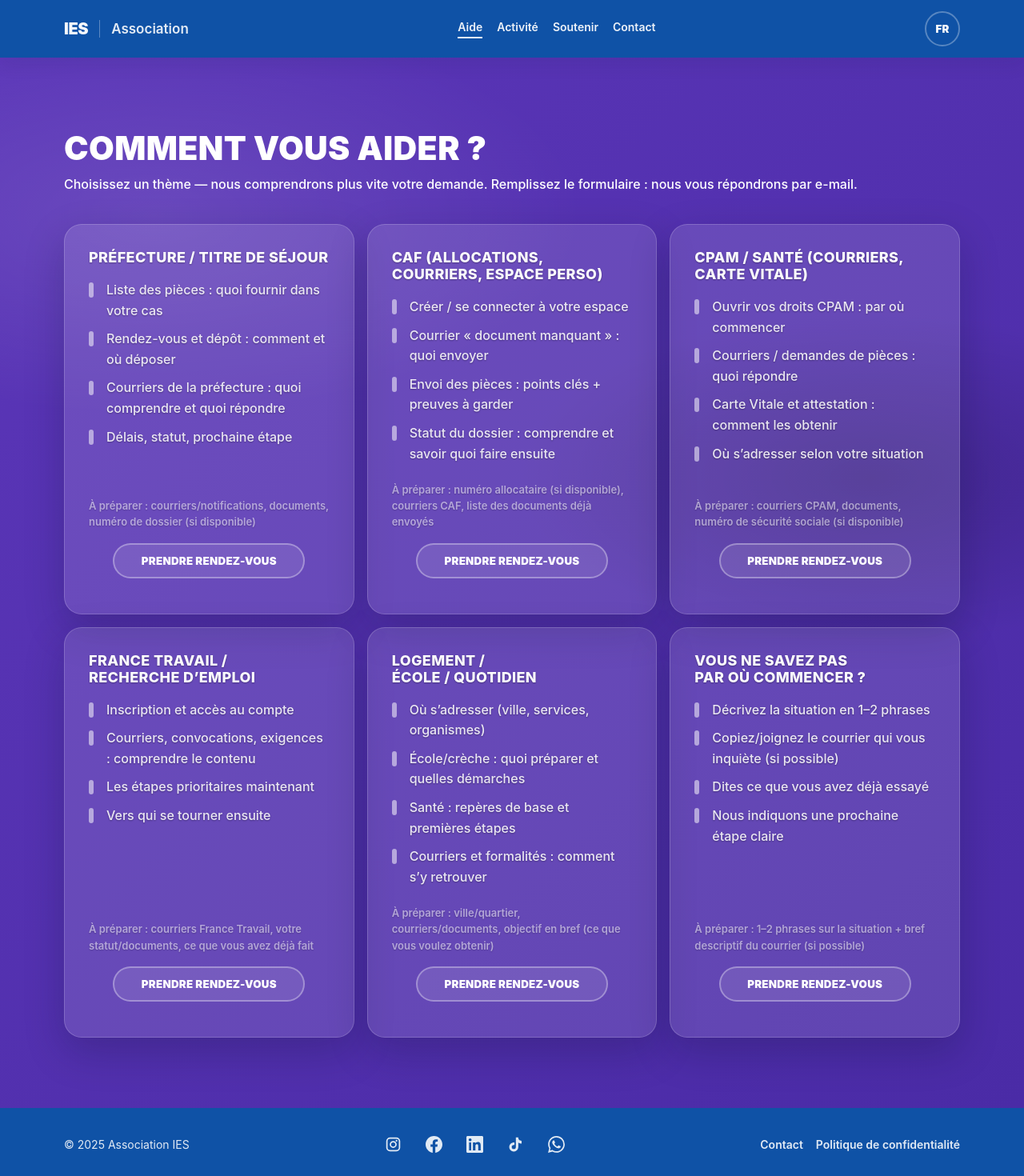
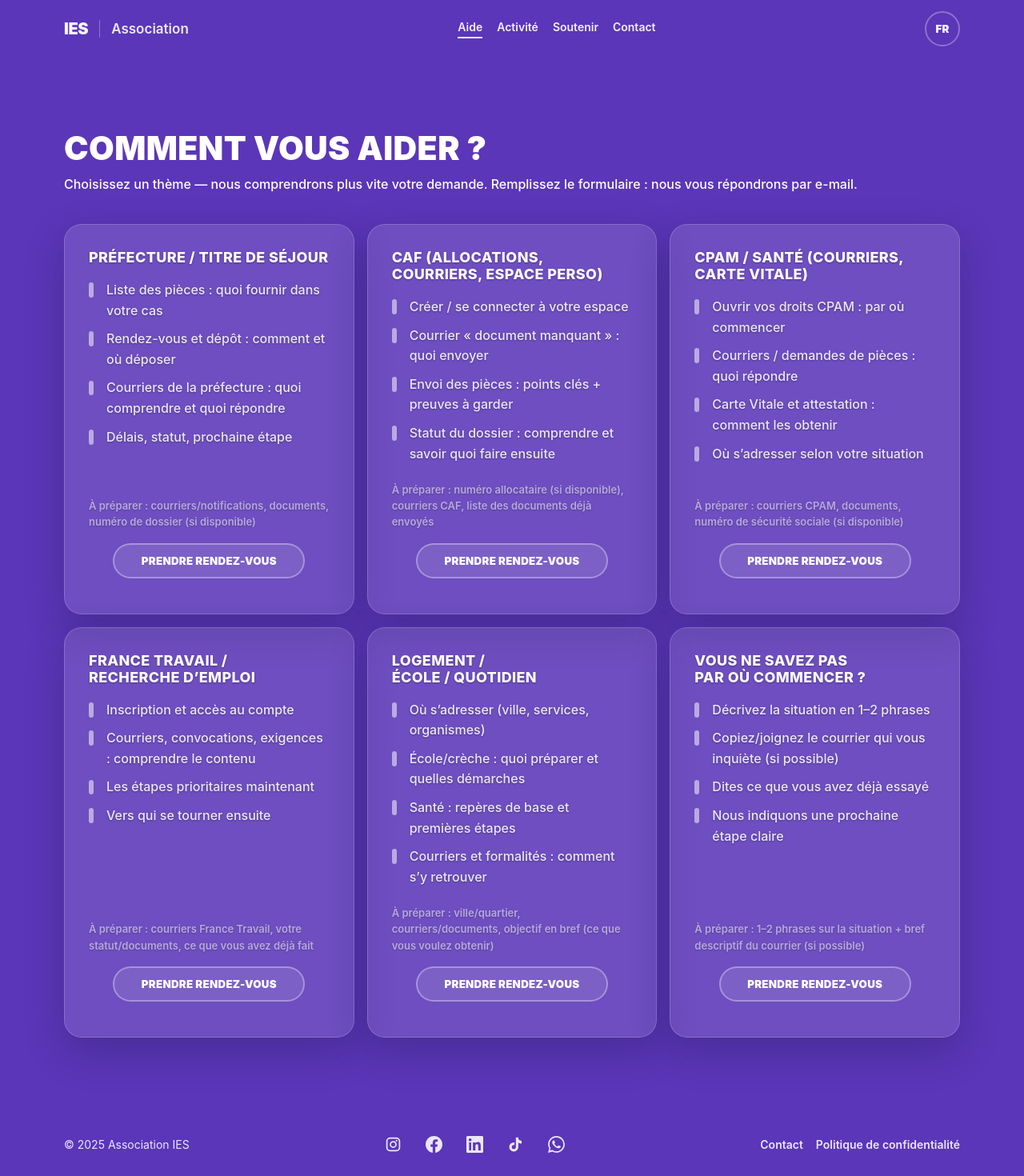
Before and after one commit to aslanzubairaev/Association-IES-, a Next.js app: page /fr/aide in a window 1280 px wide. Shown: the top 1470 px of the page at 80% size. Built offline with nearby package versions, Linux system fonts and the light colour scheme.

Commit message:
работал над хеддером и футтером

```diff
--- a/src/app/[locale]/layout.module.css
+++ b/src/app/[locale]/layout.module.css
@@ -6,6 +6,6 @@
 
 :where(.localeScope) :global(.locale-content) {
   padding-top: calc(var(--site-header-height) + env(safe-area-inset-top));
-  background: var(--color-bg);
+  background: var(--site-flat-bg);
   flex: 1 0 auto;
 }
--- a/src/app/globals.css
+++ b/src/app/globals.css
@@ -50,12 +50,11 @@
   --hero-indigo: var(--color-primary-dark);
   --hero-violet: var(--color-secondary);
   --hero-yellow: #f7cf4a;
+  --site-flat-bg: #5b36b8;
 
   --section-bg-start: var(--blue-2);
   --section-bg-end: var(--purple-2);
-  --section-gradient: radial-gradient(900px 420px at 15% 15%, rgba(255, 255, 255, 0.1), transparent 60%),
-    radial-gradient(800px 380px at 85% 40%, rgba(0, 0, 0, 0.18), transparent 55%),
-    linear-gradient(135deg, var(--blue-2) 0%, var(--purple) 55%, var(--purple-2) 100%);
+  --section-gradient: var(--site-flat-bg);
   --section-heroish-vignette-opacity: 0;
 
   --card-bg: rgba(255, 255, 255, 0.96);
@@ -111,7 +110,7 @@ body {
 
 body {
   color: var(--color-text);
-  background: var(--color-bg);
+  background: var(--site-flat-bg);
   font-family: Inter, system-ui, -apple-system, Segoe UI, Roboto, Arial, sans-serif;
   -webkit-font-smoothing: antialiased;
   -moz-osx-font-smoothing: grayscale;
@@ -130,9 +129,7 @@ a {
 
 /* Единый фиолетовый фон для целой страницы: нужен, чтобы секции не “полосили” на стыках. */
 .page--purple {
-  background: radial-gradient(900px 420px at 15% 15%, rgba(255, 255, 255, 0.1), transparent 60%),
-    radial-gradient(800px 380px at 85% 40%, rgba(0, 0, 0, 0.18), transparent 55%),
-    linear-gradient(135deg, var(--purple), var(--purple-2));
+  background: var(--site-flat-bg);
   color: #fff;
 }
 
--- a/src/components/layout/Footer.module.css
+++ b/src/components/layout/Footer.module.css
@@ -1,8 +1,10 @@
 .site-footer{
-  background: var(--blue);
+  background: var(--site-flat-bg);
   color: rgba(255,255,255,.88);
   padding: 26px 0;
   font-size: 14px;
+  border: none;
+  box-shadow: none;
 }
 
 .footer-inner{
--- a/src/components/layout/Header.module.css
+++ b/src/components/layout/Header.module.css
@@ -4,8 +4,8 @@
   left: 0;
   z-index: 1000;
   width: 100%;
-  background: var(--color-primary);
-  box-shadow: 0 8px 22px rgba(11, 27, 51, 0.08);
+  background: var(--site-flat-bg);
+  box-shadow: none;
   height: calc(var(--site-header-height) + env(safe-area-inset-top));
   padding-top: env(safe-area-inset-top);
 }
```
Also changed, not shown: src/components/sections/Hero.module.css (line endings or trailing spaces).
